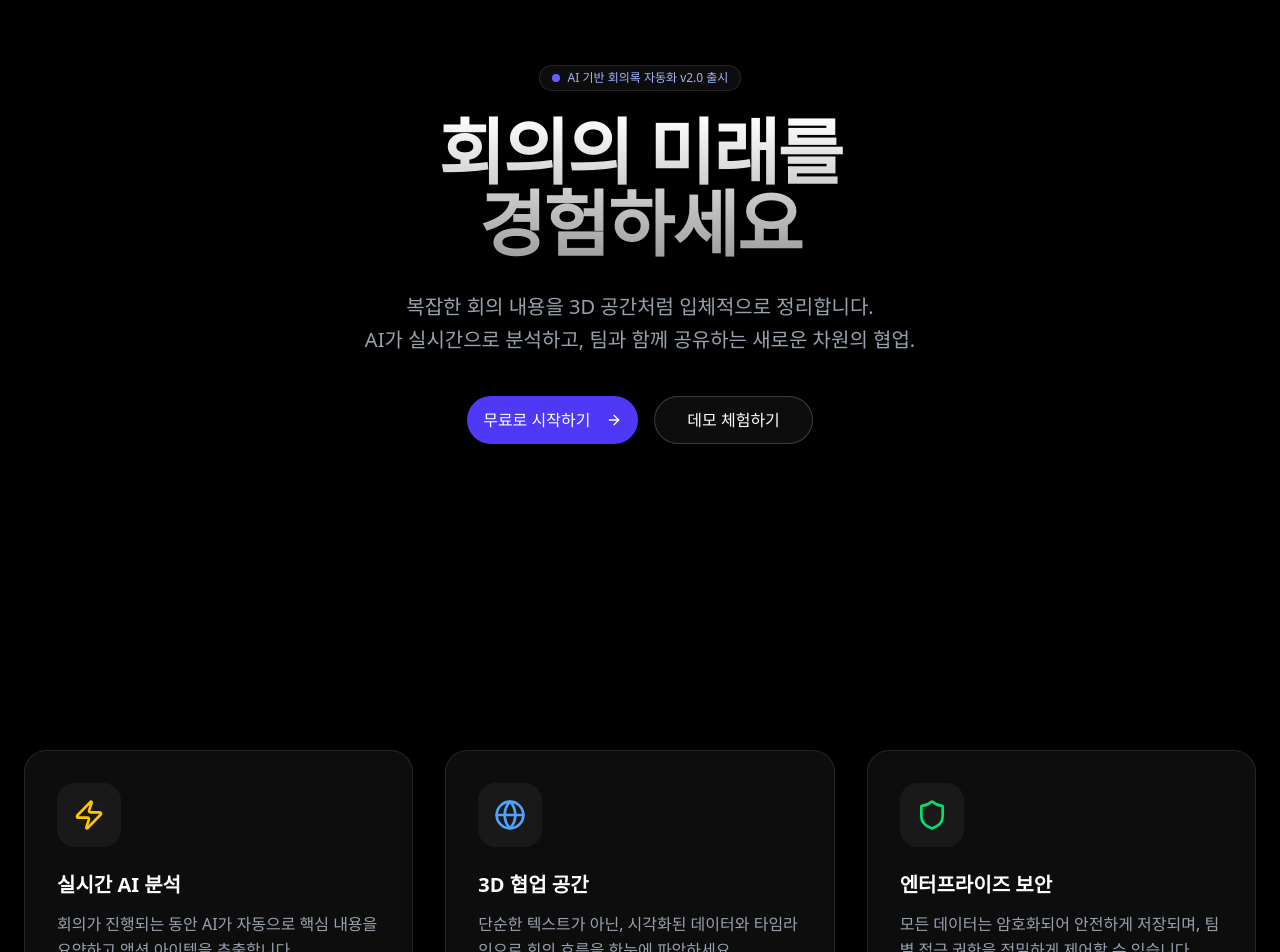
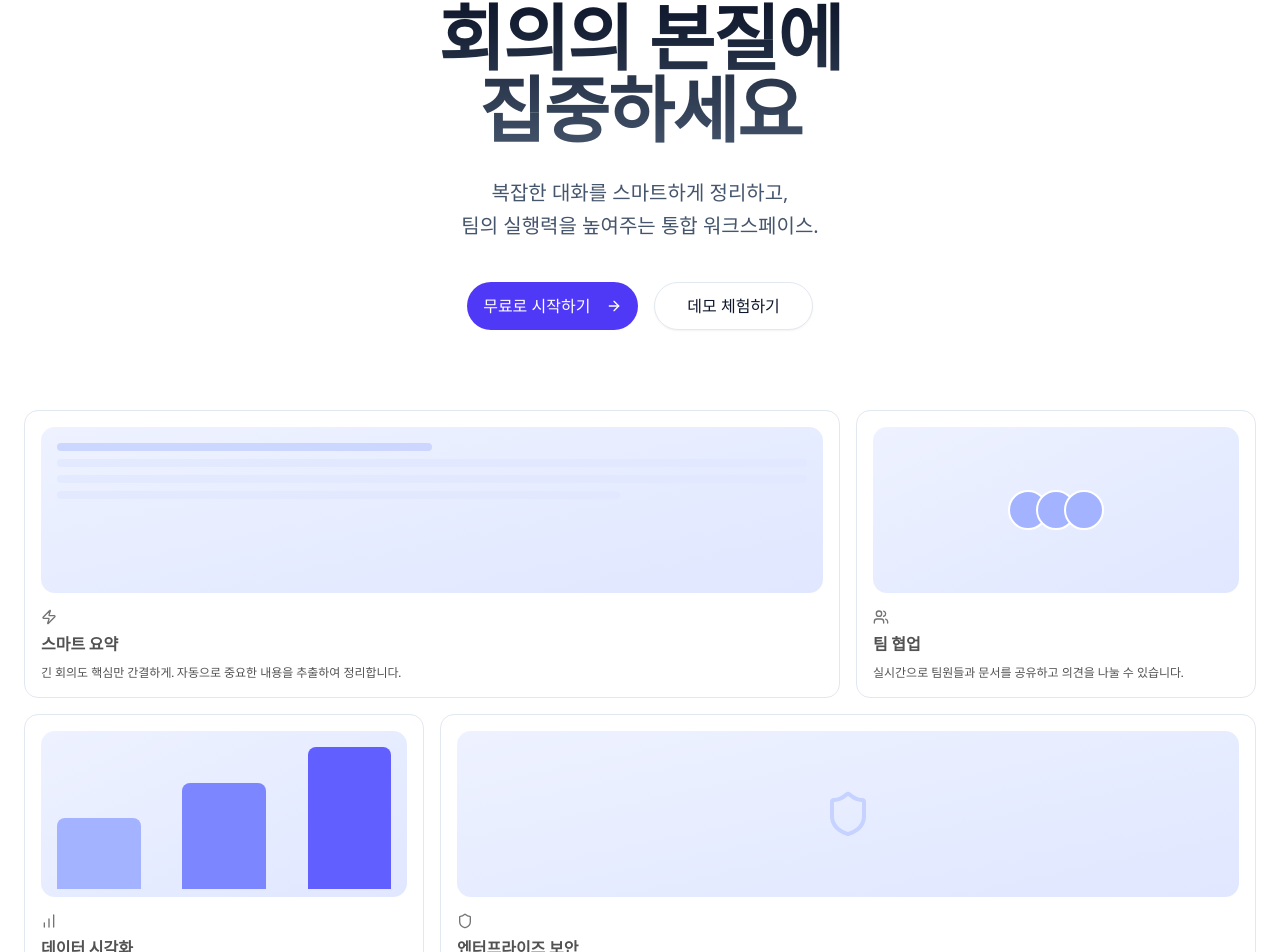
Before and after one commit to jinyounghwa/Minutes, a Next.js app in the folder apps/web/: page / in a window 1280 px wide. Shown: the part 178-1130 px from the top of the page. Built offline with nearby package versions, Linux system fonts and the light colour scheme.

Commit message:
feat(web): redesign landing page with interactive bento grid and remove 3D/AI terms

```diff
--- a/apps/web/package.json
+++ b/apps/web/package.json
@@ -12,10 +12,12 @@
     "@radix-ui/react-avatar": "^1.1.11",
     "@radix-ui/react-dialog": "^1.1.15",
     "@radix-ui/react-dropdown-menu": "^2.1.16",
+    "@radix-ui/react-label": "^2.1.8",
     "@radix-ui/react-scroll-area": "^1.2.10",
+    "@radix-ui/react-separator": "^1.1.8",
     "@radix-ui/react-slot": "^1.2.4",
+    "@radix-ui/react-switch": "^1.2.6",
     "@radix-ui/react-tabs": "^1.1.13",
-    "@splinetool/react-spline": "^4.1.0",
     "@tailwindcss/typography": "^0.5.19",
     "@tiptap/extension-character-count": "^3.15.3",
     "@tiptap/extension-image": "^3.15.3",
@@ -34,6 +36,7 @@
     "class-variance-authority": "^0.7.1",
     "clsx": "^2.1.1",
     "date-fns": "^4.1.0",
+    "framer-motion": "^12.25.0",
     "lucide-react": "^0.562.0",
     "next": "16.1.1",
     "next-themes": "^0.4.6",
--- a/apps/web/src/app/page.tsx
+++ b/apps/web/src/app/page.tsx
@@ -1,25 +1,48 @@
 'use client';
 
-import dynamic from 'next/dynamic';
 import Link from 'next/link';
-import { ArrowRight, Zap, Shield, Globe } from 'lucide-react';
+import { ArrowRight, Zap, Shield, Users, BarChart } from 'lucide-react';
 import { Button } from '@/components/ui/button';
-
-const Spline = dynamic(() => import('@/components/SplineScene'), {
-  ssr: false,
-  loading: () => (
-    <div className="w-full h-full flex items-center justify-center bg-black/20 backdrop-blur-sm">
-      <div className="animate-spin rounded-full h-8 w-8 border-b-2 border-white"></div>
-    </div>
-  ),
-});
+import { BentoGrid, BentoGridItem } from '@/components/landing/BentoGrid';
+import { motion } from 'framer-motion';
 
 export default function LandingPage() {
+  const items = [
+    {
+      title: "스마트 요약",
+      description: "긴 회의도 핵심만 간결하게. 자동으로 중요한 내용을 추출하여 정리합니다.",
+      header: <SkeletonOne />,
+      icon: <Zap className="h-4 w-4 text-neutral-500" />,
+      className: "md:col-span-2",
+    },
+    {
+      title: "팀 협업",
+      description: "실시간으로 팀원들과 문서를 공유하고 의견을 나눌 수 있습니다.",
+      header: <SkeletonTwo />,
+      icon: <Users className="h-4 w-4 text-neutral-500" />,
+      className: "md:col-span-1",
+    },
+    {
+      title: "데이터 시각화",
+      description: "회의 데이터를 직관적인 그래프와 타임라인으로 확인하세요.",
+      header: <SkeletonThree />,
+      icon: <BarChart className="h-4 w-4 text-neutral-500" />,
+      className: "md:col-span-1",
+    },
+    {
+      title: "엔터프라이즈 보안",
+      description: "철저한 암호화와 권한 관리로 소중한 정보를 안전하게 보호합니다.",
+      header: <SkeletonFour />,
+      icon: <Shield className="h-4 w-4 text-neutral-500" />,
+      className: "md:col-span-2",
+    },
+  ];
+
   return (
-    <main className="min-h-screen bg-black text-white overflow-x-hidden selection:bg-indigo-500/30">
+    <main className="min-h-screen bg-white dark:bg-black text-slate-900 dark:text-white overflow-x-hidden selection:bg-indigo-500/30">
 
       {/* Navigation */}
-      <nav className="fixed top-0 w-full z-50 border-b border-white/10 bg-black/50 backdrop-blur-md">
+      <nav className="fixed top-0 w-full z-50 border-b border-slate-200 dark:border-white/10 bg-white/50 dark:bg-black/50 backdrop-blur-md">
         <div className="container mx-auto px-6 h-16 flex items-center justify-between">
           <div className="flex items-center gap-2 font-bold text-xl tracking-tighter">
             <div className="w-8 h-8 rounded-full bg-indigo-600 flex items-center justify-center">
@@ -28,11 +51,11 @@ export default function LandingPage() {
             Minutes
           </div>
           <div className="flex items-center gap-4">
-            <Link href="/login" className="text-sm font-medium text-gray-300 hover:text-white transition-colors">
+            <Link href="/login" className="text-sm font-medium text-slate-600 dark:text-gray-300 hover:text-slate-900 dark:hover:text-white transition-colors">
               로그인
             </Link>
             <Link href="/register">
-              <Button size="sm" className="bg-white text-black hover:bg-gray-200">
+              <Button size="sm" className="bg-indigo-600 hover:bg-indigo-700 text-white border-none">
                 시작하기
               </Button>
             </Link>
@@ -40,90 +63,86 @@ export default function LandingPage() {
         </div>
       </nav>
 
-      {/* Hero Section with Spline 3D */}
-      <section className="relative h-screen flex items-center justify-center overflow-hidden pt-16">
-
-        {/* 3D Background */}
-        <div className="absolute inset-0 z-0">
-          {/*
-             NOTE: This is a demo Spline scene URL.
-             Replace it with your own from https://app.spline.design
-             Export -> Code -> React -> copy the scene URL.
-          */}
-          <Spline scene="https://prod.spline.design/kZDDjO5IyCgoJq8i/scene.splinecode" />
-
-          {/* Overlay Gradient for readability */}
-          <div className="absolute inset-0 bg-gradient-to-b from-black/30 via-transparent to-black pointer-events-none" />
-        </div>
-
-        {/* Hero Content */}
-        <div className="relative z-10 container mx-auto px-6 text-center">
-          <div className="inline-flex items-center gap-2 px-3 py-1 rounded-full border border-white/10 bg-white/5 backdrop-blur-md text-xs font-medium text-indigo-300 mb-6 animate-fade-in-up">
+      {/* Hero Section */}
+      <section className="relative pt-32 pb-20 px-6">
+        <div className="max-w-4xl mx-auto text-center mb-20">
+             {/* Badge */}
+             <motion.div
+                initial={{ opacity: 0, y: 20 }}
+                animate={{ opacity: 1, y: 0 }}
+                className="inline-flex items-center gap-2 px-3 py-1 rounded-full border border-slate-200 dark:border-white/10 bg-slate-50 dark:bg-white/5 backdrop-blur-md text-xs font-medium text-indigo-600 dark:text-indigo-300 mb-6"
+             >
                 <span className="relative flex h-2 w-2">
                   <span className="animate-ping absolute inline-flex h-full w-full rounded-full bg-indigo-400 opacity-75"></span>
                   <span className="relative inline-flex rounded-full h-2 w-2 bg-indigo-500"></span>
                 </span>
-            AI 기반 회의록 자동화 v2.0 출시
-          </div>
+                차세대 회의록 관리 v2.0
+             </motion.div>
 
-          <h1 className="text-5xl md:text-7xl font-bold tracking-tight mb-6 bg-clip-text text-transparent bg-gradient-to-b from-white to-white/60 pb-2">
-            회의의 미래를 <br />
-            경험하세요
-          </h1>
+             <motion.h1
+                initial={{ opacity: 0, y: 20 }}
+                animate={{ opacity: 1, y: 0 }}
+                transition={{ delay: 0.1 }}
+                className="text-5xl md:text-7xl font-bold tracking-tight mb-6 bg-clip-text text-transparent bg-gradient-to-b from-slate-900 to-slate-600 dark:from-white dark:to-white/60 pb-2"
+             >
+                회의의 본질에 <br />
+                집중하세요
+             </motion.h1>
 
-          <p className="text-lg md:text-xl text-gray-400 max-w-2xl mx-auto mb-10 leading-relaxed">
-            복잡한 회의 내용을 3D 공간처럼 입체적으로 정리합니다. <br className="hidden md:block" />
-            AI가 실시간으로 분석하고, 팀과 함께 공유하는 새로운 차원의 협업.
-          </p>
+             <motion.p
+                initial={{ opacity: 0, y: 20 }}
+                animate={{ opacity: 1, y: 0 }}
+                transition={{ delay: 0.2 }}
+                className="text-lg md:text-xl text-slate-600 dark:text-gray-400 max-w-2xl mx-auto mb-10 leading-relaxed"
+             >
+                복잡한 대화를 스마트하게 정리하고, <br className="hidden md:block" />
+                팀의 실행력을 높여주는 통합 워크스페이스.
+             </motion.p>
 
-          <div className="flex flex-col sm:flex-row items-center justify-center gap-4">
+             <motion.div
+                initial={{ opacity: 0, y: 20 }}
+                animate={{ opacity: 1, y: 0 }}
+                transition={{ delay: 0.3 }}
+                className="flex flex-col sm:flex-row items-center justify-center gap-4"
+             >
                 <Link href="/register">
                   <Button size="lg" className="h-12 px-8 text-base bg-indigo-600 hover:bg-indigo-700 text-white rounded-full transition-all hover:scale-105">
                     무료로 시작하기 <ArrowRight className="ml-2 w-4 h-4" />
                   </Button>
                 </Link>
                 <Link href="/dashboard">
-               <Button variant="outline" size="lg" className="h-12 px-8 text-base border-white/20 bg-white/5 hover:bg-white/10 text-white rounded-full backdrop-blur-sm">
+                   <Button variant="outline" size="lg" className="h-12 px-8 text-base rounded-full backdrop-blur-sm border-slate-200 dark:border-white/20 hover:bg-slate-50 dark:hover:bg-white/5">
                      데모 체험하기
                    </Button>
                 </Link>
+             </motion.div>
         </div>
-        </div>
-      </section>
 
-      {/* Feature Section */}
-      <section className="relative py-32 bg-black">
-        <div className="container mx-auto px-6">
-          <div className="grid md:grid-cols-3 gap-8">
-            <FeatureCard
-              icon={<Zap className="w-8 h-8 text-yellow-400" />}
-              title="실시간 AI 분석"
-              description="회의가 진행되는 동안 AI가 자동으로 핵심 내용을 요약하고 액션 아이템을 추출합니다."
+        {/* Bento Grid */}
+        <BentoGrid>
+            {items.map((item, i) => (
+                <BentoGridItem
+                    key={i}
+                    title={item.title}
+                    description={item.description}
+                    header={item.header}
+                    icon={item.icon}
+                    className={item.className}
                 />
-            <FeatureCard
-              icon={<Globe className="w-8 h-8 text-blue-400" />}
-              title="3D 협업 공간"
-              description="단순한 텍스트가 아닌, 시각화된 데이터와 타임라인으로 회의 흐름을 한눈에 파악하세요."
-            />
-            <FeatureCard
-              icon={<Shield className="w-8 h-8 text-green-400" />}
-              title="엔터프라이즈 보안"
-              description="모든 데이터는 암호화되어 안전하게 저장되며, 팀별 접근 권한을 정밀하게 제어할 수 있습니다."
-            />
-          </div>
-        </div>
+            ))}
+        </BentoGrid>
       </section>
 
       {/* Footer */}
-      <footer className="py-12 border-t border-white/10 bg-black text-gray-500 text-sm">
+      <footer className="py-12 border-t border-slate-200 dark:border-white/10 bg-slate-50 dark:bg-black text-slate-500 dark:text-gray-500 text-sm">
         <div className="container mx-auto px-6 flex flex-col md:flex-row justify-between items-center gap-4">
           <div>
             &copy; 2026 Minutes Inc. All rights reserved.
           </div>
           <div className="flex gap-6">
-            <a href="#" className="hover:text-white transition-colors">Privacy</a>
-            <a href="#" className="hover:text-white transition-colors">Terms</a>
-            <a href="#" className="hover:text-white transition-colors">Contact</a>
+            <a href="#" className="hover:text-slate-900 dark:hover:text-white transition-colors">Privacy</a>
+            <a href="#" className="hover:text-slate-900 dark:hover:text-white transition-colors">Terms</a>
+            <a href="#" className="hover:text-slate-900 dark:hover:text-white transition-colors">Contact</a>
           </div>
         </div>
       </footer>
@@ -131,16 +150,34 @@ export default function LandingPage() {
   );
 }
 
-function FeatureCard({ icon, title, description }: { icon: React.ReactNode, title: string, description: string }) {
-  return (
-    <div className="p-8 rounded-3xl border border-white/10 bg-white/5 backdrop-blur-sm hover:bg-white/10 transition-colors group cursor-pointer">
-      <div className="mb-6 p-4 rounded-2xl bg-white/5 w-fit group-hover:scale-110 transition-transform duration-300">
-        {icon}
+const SkeletonOne = () => (
+  <div className="flex flex-1 w-full h-full min-h-[6rem] rounded-xl bg-gradient-to-br from-indigo-50 to-indigo-100 dark:from-neutral-900 dark:to-neutral-800 p-4">
+     <div className="space-y-2 w-full">
+        <div className="h-2 w-1/2 bg-indigo-200 dark:bg-neutral-700 rounded-full animate-pulse" />
+        <div className="h-2 w-full bg-indigo-100 dark:bg-neutral-800 rounded-full animate-pulse delay-75" />
+        <div className="h-2 w-full bg-indigo-100 dark:bg-neutral-800 rounded-full animate-pulse delay-150" />
+        <div className="h-2 w-3/4 bg-indigo-100 dark:bg-neutral-800 rounded-full animate-pulse delay-200" />
      </div>
-      <h3 className="text-xl font-bold mb-3 text-white">{title}</h3>
-      <p className="text-gray-400 leading-relaxed">
-        {description}
-      </p>
   </div>
 );
-}
+const SkeletonTwo = () => (
+  <div className="flex flex-1 w-full h-full min-h-[6rem] rounded-xl bg-gradient-to-br from-indigo-50 to-indigo-100 dark:from-neutral-900 dark:to-neutral-800 items-center justify-center">
+     <div className="flex -space-x-3">
+        {[1,2,3].map((i) => (
+            <div key={i} className="w-10 h-10 rounded-full border-2 border-white dark:border-neutral-900 bg-indigo-300 dark:bg-neutral-700" />
+        ))}
+     </div>
+  </div>
+);
+const SkeletonThree = () => (
+  <div className="flex flex-1 w-full h-full min-h-[6rem] rounded-xl bg-gradient-to-br from-indigo-50 to-indigo-100 dark:from-neutral-900 dark:to-neutral-800 items-end justify-between p-4 pb-2 gap-2">
+      <div className="w-1/4 bg-indigo-300 dark:bg-neutral-700 h-1/2 rounded-t-md" />
+      <div className="w-1/4 bg-indigo-400 dark:bg-neutral-600 h-3/4 rounded-t-md" />
+      <div className="w-1/4 bg-indigo-500 dark:bg-neutral-500 h-full rounded-t-md" />
+  </div>
+);
+const SkeletonFour = () => (
+  <div className="flex flex-1 w-full h-full min-h-[6rem] rounded-xl bg-gradient-to-br from-indigo-50 to-indigo-100 dark:from-neutral-900 dark:to-neutral-800 items-center justify-center">
+     <Shield className="w-12 h-12 text-indigo-200 dark:text-neutral-700" />
+  </div>
+);
--- a/apps/web/src/components/SplineScene.tsx
+++ /dev/null
@@ -1,34 +0,0 @@
-'use client';
-
-import Script from 'next/script';
-import { useState, useEffect } from 'react';
-
-export default function SplineScene({ scene }: { scene: string }) {
-  const [isMounted, setIsMounted] = useState(false);
-
-  useEffect(() => {
-    setIsMounted(true);
-  }, []);
-
-  if (!isMounted) {
-    return (
-      <div className="w-full h-full flex items-center justify-center bg-black/20 backdrop-blur-sm">
-        <div className="animate-spin rounded-full h-8 w-8 border-b-2 border-white"></div>
-      </div>
-    );
-  }
-
-  return (
-    <div className="w-full h-full">
-      <Script
-        type="module"
-        src="https://unpkg.com/@splinetool/viewer@1.9.75/build/spline-viewer.js"
-      />
-      {/* @ts-ignore */}
-      <spline-viewer
-        url={scene}
-        style={{ width: '100%', height: '100%' }}
-      />
-    </div>
-  );
-}
--- /dev/null
+++ b/apps/web/src/components/landing/BentoGrid.tsx
@@ -0,0 +1,59 @@
+'use client';
+
+import { cn } from '@/lib/utils';
+import { motion } from 'framer-motion';
+
+export const BentoGrid = ({
+  className,
+  children,
+}: {
+  className?: string;
+  children: React.ReactNode;
+}) => {
+  return (
+    <div
+      className={cn(
+        "grid md:auto-rows-[18rem] grid-cols-1 md:grid-cols-3 gap-4 max-w-7xl mx-auto mx-auto",
+        className
+      )}
+    >
+      {children}
+    </div>
+  );
+};
+
+export const BentoGridItem = ({
+  className,
+  title,
+  description,
+  header,
+  icon,
+}: {
+  className?: string;
+  title?: string | React.ReactNode;
+  description?: string | React.ReactNode;
+  header?: React.ReactNode;
+  icon?: React.ReactNode;
+}) => {
+  return (
+    <motion.div
+      whileHover={{ scale: 1.02 }}
+      transition={{ type: "spring", stiffness: 300, damping: 20 }}
+      className={cn(
+        "row-span-1 rounded-xl group/bento hover:shadow-xl transition duration-200 shadow-input dark:shadow-none p-4 dark:bg-black dark:border-white/[0.2] bg-white border border-slate-200 justify-between flex flex-col space-y-4",
+        className
+      )}
+    >
+      {header}
+      <div className="group-hover/bento:translate-x-2 transition duration-200">
+        {icon}
+        <div className="font-sans font-bold text-neutral-600 dark:text-neutral-200 mb-2 mt-2">
+          {title}
+        </div>
+        <div className="font-sans font-normal text-neutral-600 text-xs dark:text-neutral-300">
+          {description}
+        </div>
+      </div>
+    </motion.div>
+  );
+};
--- a/apps/web/src/types/spline.d.ts
+++ /dev/null
@@ -1,12 +0,0 @@
-/* eslint-disable @typescript-eslint/no-explicit-any */
-import React from 'react';
-
-declare global {
-  namespace JSX {
-    interface IntrinsicElements {
-      'spline-viewer': any;
-    }
-  }
-}
-
-export {};
```
Also changed, not shown: 1 other file (tests, documents, lock files or other folders). Lines whose indentation alone changed are shown as unchanged.
